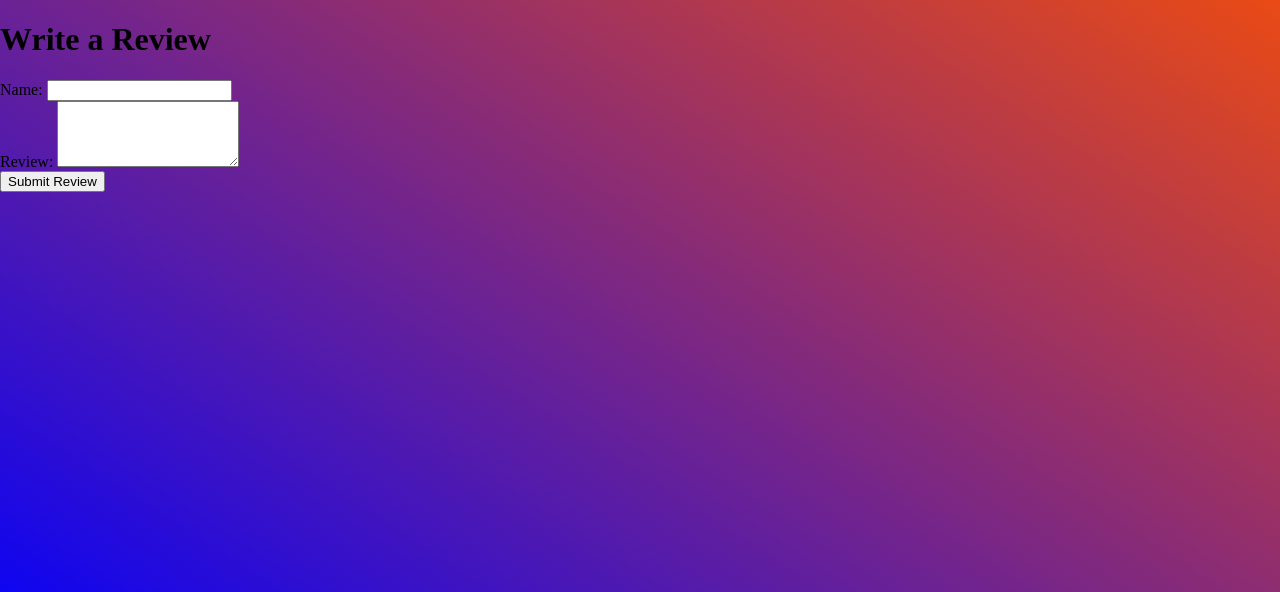
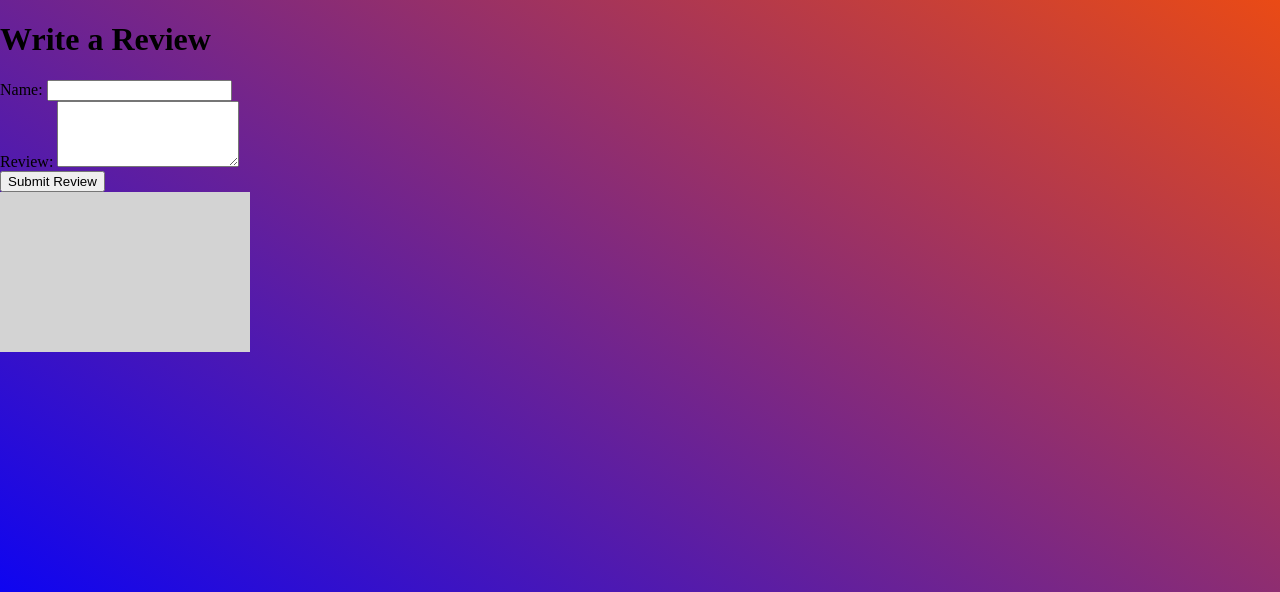
Before and after one commit to SamuelP127/Final-Project, a Flask app: page /submit_review in a window 1280 px wide. Shown: the part 136-728 px from the top of the page. Run offline with Flask 3, Linux system fonts and the light colour scheme.

Commit message:
Update submit_review.html

```diff
--- a/template/submit_review.html
+++ b/template/submit_review.html
@@ -21,6 +21,11 @@
         <div>
             <button type="submit">Submit Review</button>
         </div>
+
+        <div class="review">
+            <div class="heading"></div>
+            <div class="body2"></div>
+        </div>
     </form>
     {% endblock %}
 </body>
```
